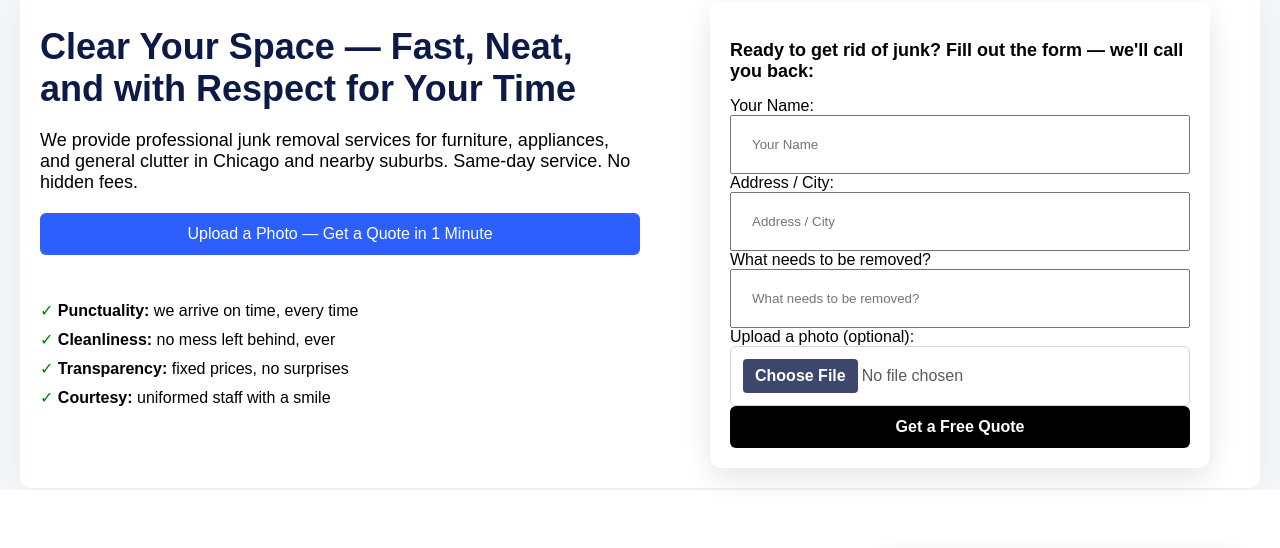
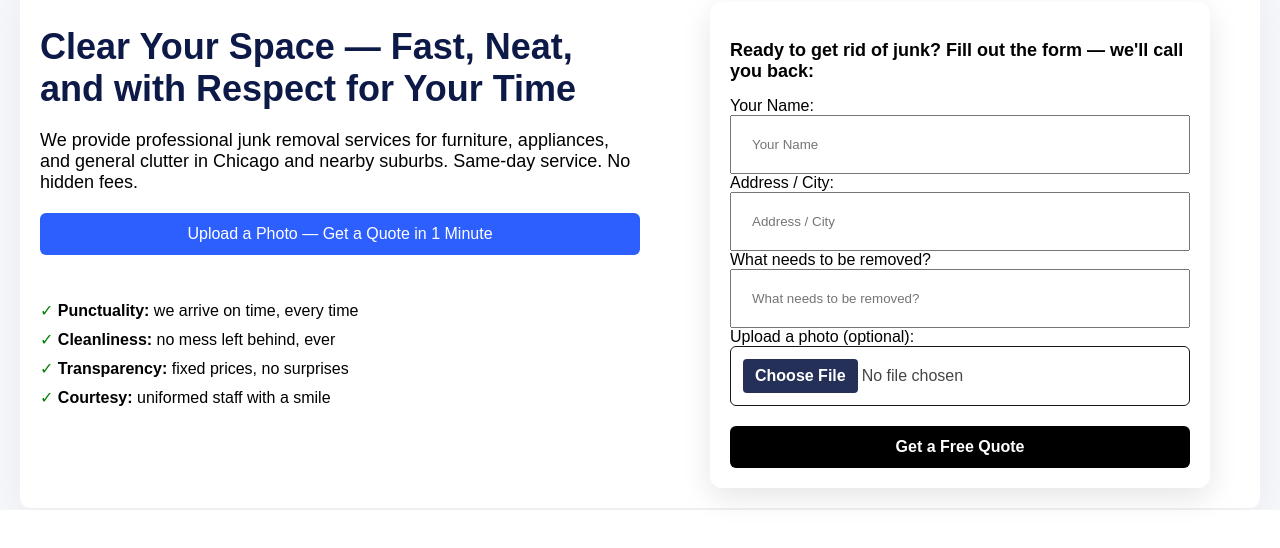
Before and after one commit to bektur-dev/junk-removal-site, a plain HTML site: page index.html in a window 1280 px wide. Shown: the part 208-756 px from the top of the page. Drawn offline with nearby package versions, Linux system fonts and the light colour scheme.

Commit message:
Fix file button spacing and border color

```diff
--- a/style.css
+++ b/style.css
@@ -436,12 +436,13 @@ textarea {
 input[type="file"] {
   width: 100%;
   padding: 12px;
-  border: 1px solid #ccc;
+  border: 1px solid #000;  /* Чёрная граница */
   border-radius: 6px;
   font-size: 16px;
   background-color: #fff;
   color: #333;
-  opacity: 0.8;
+  opacity: 0.9;
+  margin-bottom: 20px; /* Отступ вниз от кнопки */
 }
 
 input[type="file"]::file-selector-button {
```
